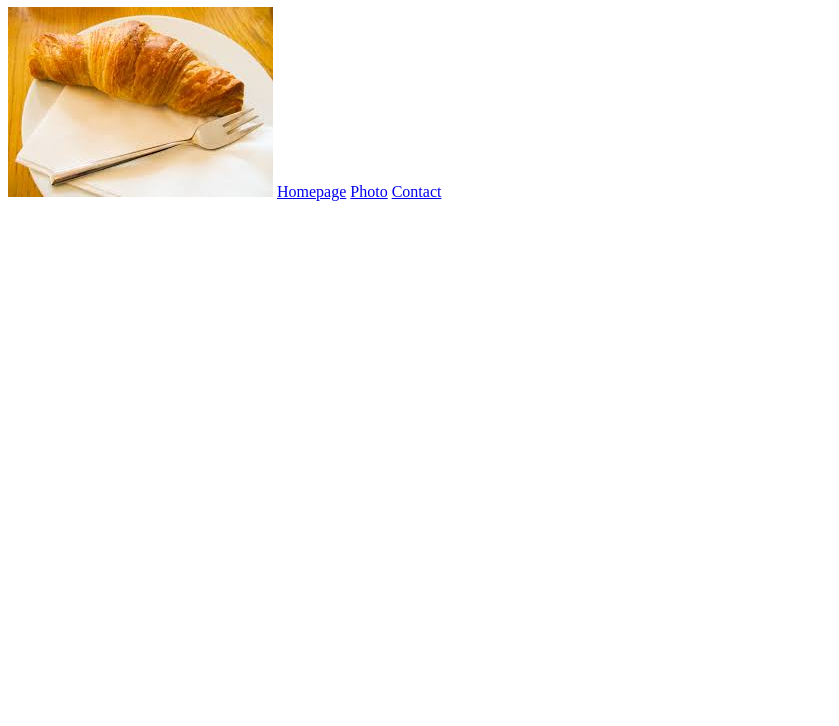
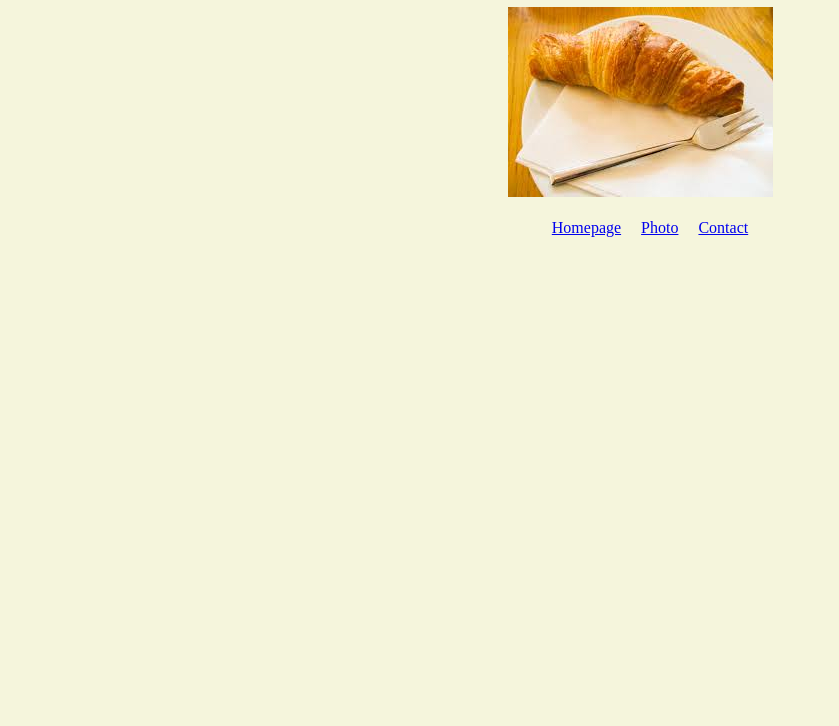
Before and after one commit to Daryna-91/Croissant, a plain HTML site: page photo.html in a window 1280 px wide. Shown: the part 74-800 px from the top of the page, without its empty margins (0-839 px from the left). Drawn offline with Linux system fonts and the light colour scheme.

Commit message:
css added

```diff
--- /dev/null
+++ b/css/styles.css
@@ -0,0 +1,11 @@
+body {
+  text-align: center;
+  background-color: beige;
+}
+.pages {
+  display: flex;
+  justify-content: center;
+}
+.pages a {
+  margin-left: 20px;
+}
--- a/photo.html
+++ b/photo.html
@@ -4,13 +4,18 @@
     <meta charset="UTF-8" />
     <meta http-equiv="X-UA-Compatible" content="IE=edge" />
     <meta name="viewport" content="width=device-width, initial-scale=1.0" />
+    <link rel="stylesheet" href="/css/styles.css" />
     <title>Croissant Photo</title>
   </head>
   <body>
     <h1>🥐 Typical Croissant</h1>
     <img src="/images/croissant.jpg" alt="croissant" />
-    <a href="/index.html">Homepage</a>
-    <a href="/photo.html">Photo</a>
-    <a href="/contact.html">Contact</a>
+    <br />
+    <br />
+    <div class="pages">
+      <a href="/index.html">Homepage</a>
+      <a href="/photo.html">Photo</a>
+      <a href="/contact.html">Contact</a>
+    </div>
   </body>
 </html>
```
Also changed, not shown: contact.html (+6 -3 lines), index.html (+6 -3 lines).
